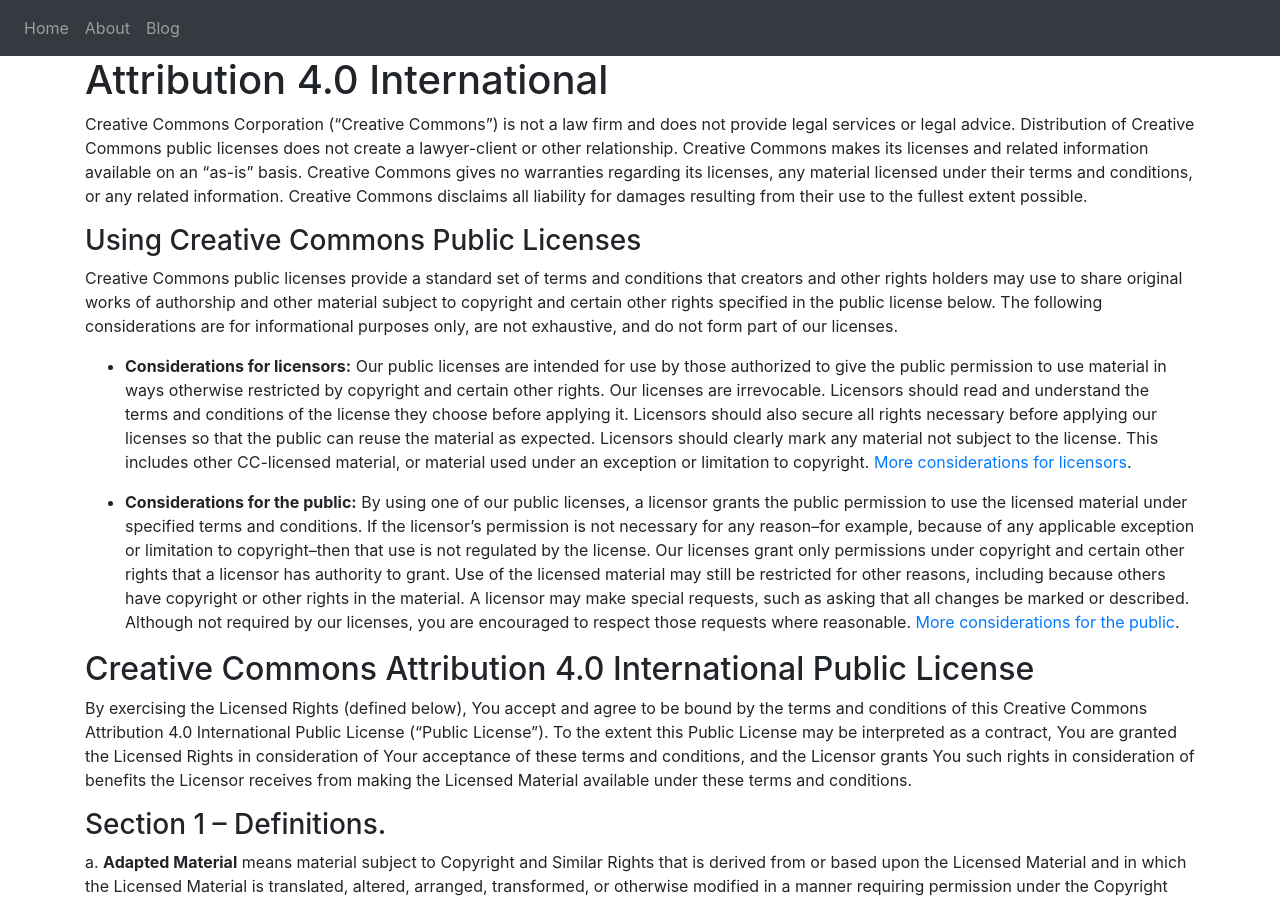
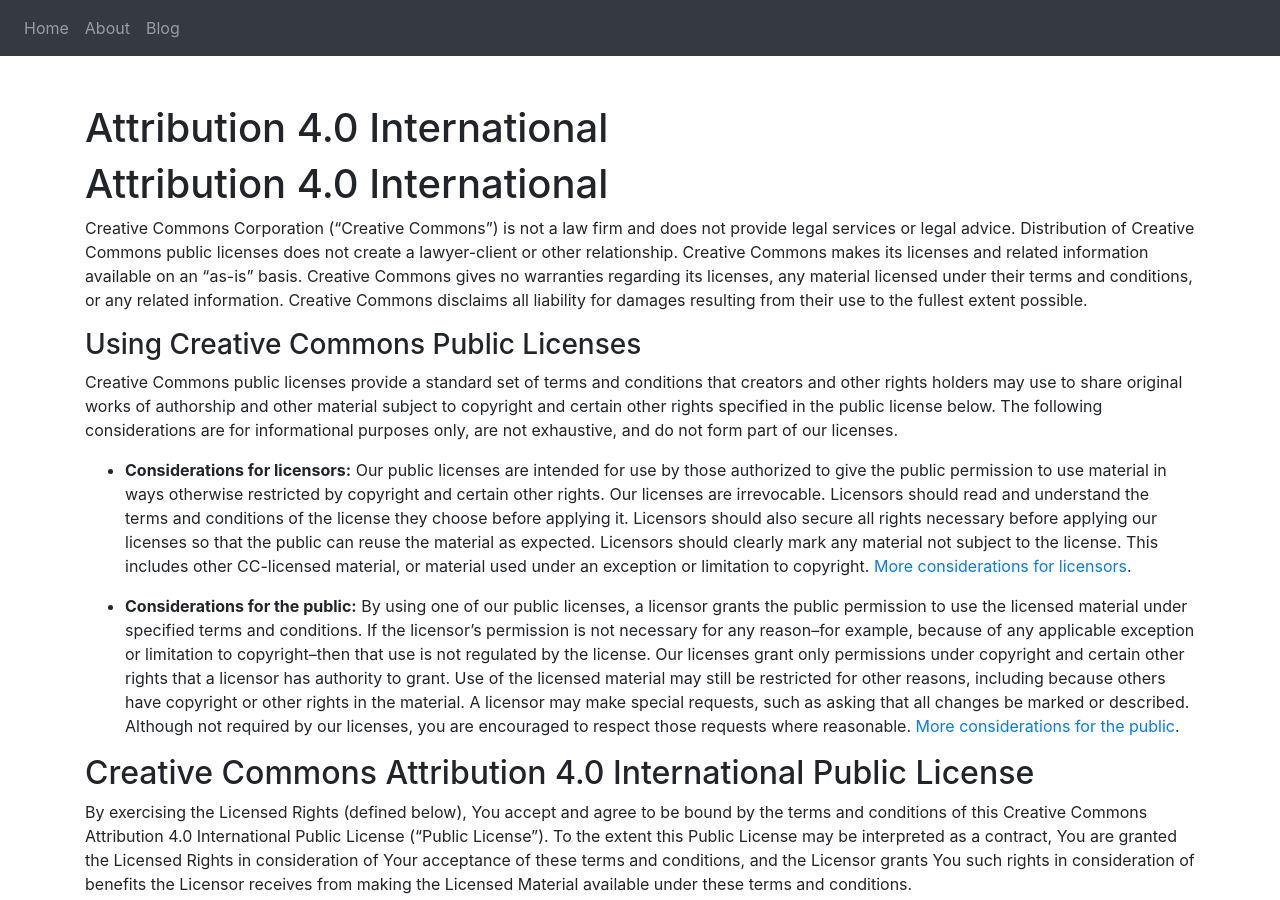
Before and after one commit to jonasblatter/jonasblatter.github.io, a Jekyll site: the page built from licence.md, in a window 1280 px wide and 900 px high. Built offline with Jekyll 4.4.1, drawn with Linux system fonts in a browser that asks for light colours; our own code applies the rules of GitHub Pages for plain Markdown files.

Commit message:
Update default.html

```diff
--- a/_layouts/default.html
+++ b/_layouts/default.html
@@ -18,11 +18,12 @@
 			{% include navigation.html %}
 			</header>
 
-			<main class="container">
-
-			{{ content }}
-
-			</main><!-- /.container -->
+			<main role="main" class="flex-shrink-0">
+				<div class="container">
+				<h1 class="mt-5">{{ page.title }}</h1>
+				{{ content }}
+				</div>
+			</main>
 			<footer>
 	    		<ul>
 	        		<li><a href="mailto:hankquinlanhub@gmail.com">email</a></li>
```
